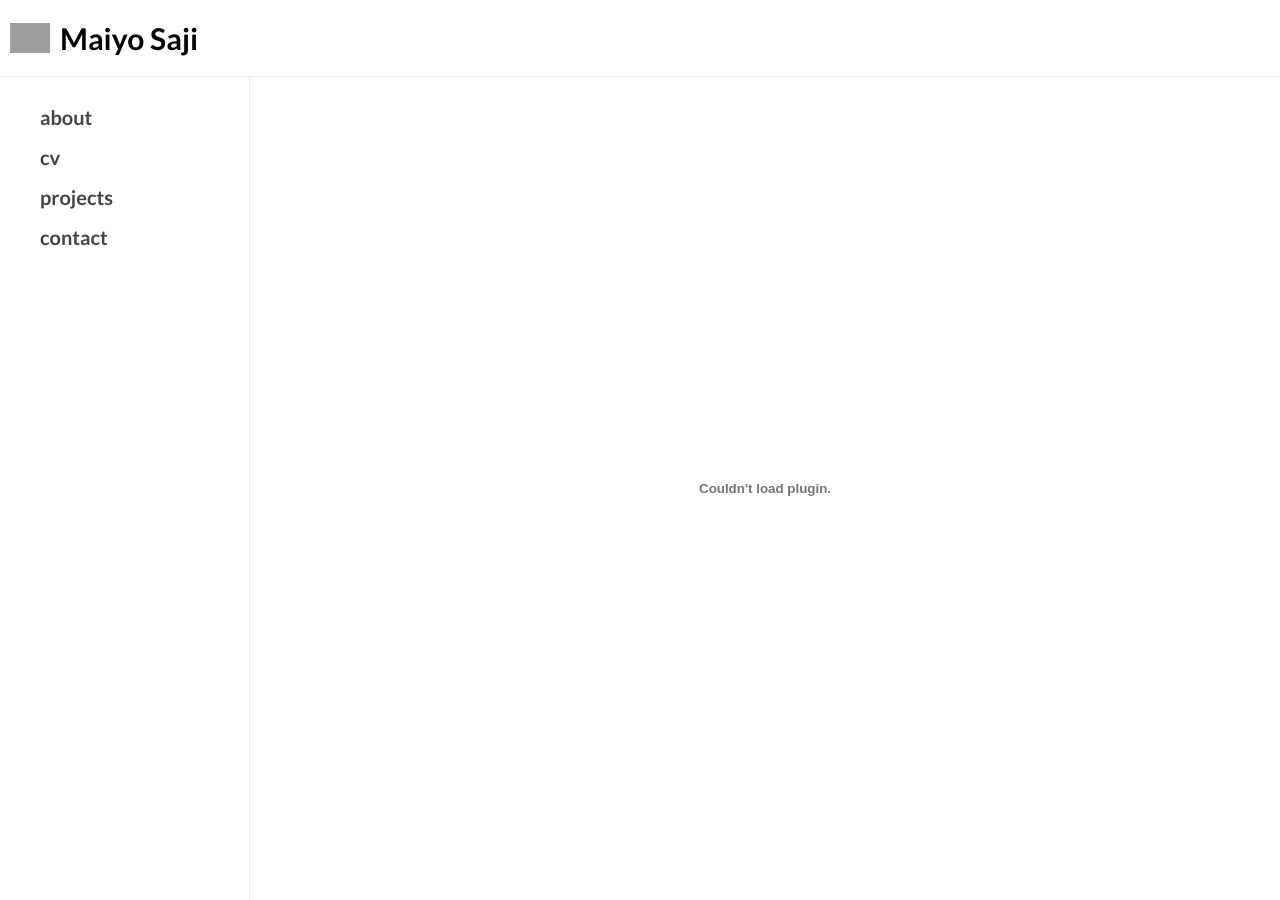
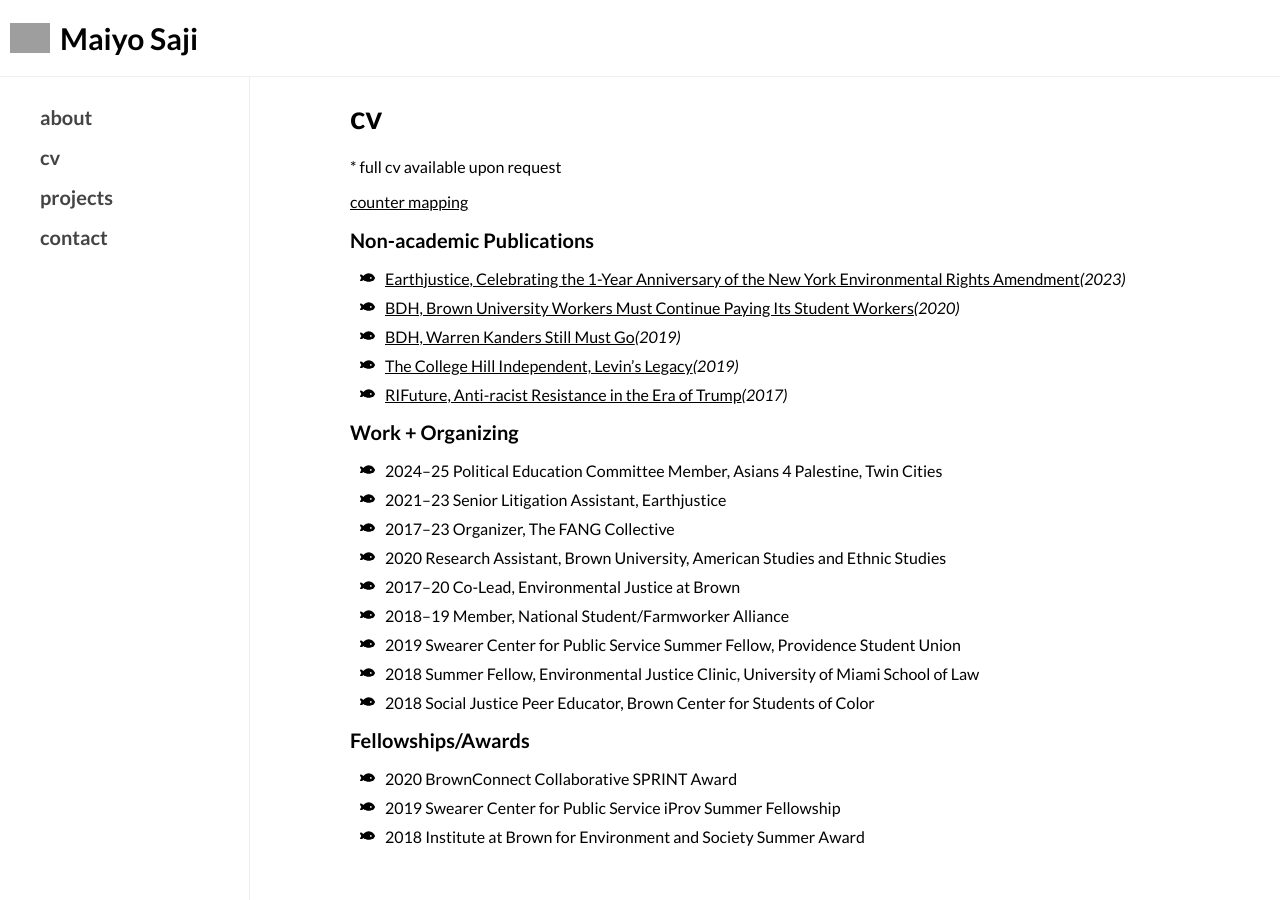
Before and after one commit to msaji69/msaji69.github.io, a Jekyll site: the page built from cv.md, in a window 1280 px wide. Built offline with Jekyll 4.4.1, drawn with Linux system fonts in a browser that asks for light colours; grey boxes are pictures that could not be loaded.

Commit message:
update cv and contact pages

```diff
--- a/_layouts/default.html
+++ b/_layouts/default.html
@@ -18,7 +18,7 @@
     {% include header.html %}
     <div class="sidebar-content-wrap">
       {% include sidebar.html %}
-      <div class="content-body">
+      <div class="content-body {% if page.body_class %}{{ page.body_class }}{% endif %}">
         {{ content }}
       </div>
     </div>
--- a/_sass/main.scss
+++ b/_sass/main.scss
@@ -91,4 +91,46 @@
   h1 {
     margin-top: 0;
   }
+
+  h2 {
+    font-size: 2rem;
+  }
+
+  ul {
+    list-style: none;
+    padding-left: 1rem;
+
+    li {
+      display: flex;
+      align-items: center;
+      margin-bottom: 1rem;
+
+      &:last-child {
+        margin-bottom: 0;
+      }
+
+      &::before {
+        content: '';
+        display: inline-block;
+        margin-right: 1rem;
+        width: 1.5rem;
+        height: 1.5rem;
+        background-image: url('/assets/icons/fish.svg');
+      }
+    }
+  }
 }
+
+.contact-me {
+  p {
+    display: flex;
+    align-items: center;
+    font-size: 1.6rem;
+    font-weight: bold;
+
+    img {
+      width: 2rem;
+      margin-right: 1rem;
+    }
+  }
+}
--- a/cv.html
+++ /dev/null
@@ -1,9 +0,0 @@
----
-title: Maiyo Saji - cv
----
-<object
-  data="https://www.w3docs.com/uploads/media/default/0001/01/540cb75550adf33f281f29132dddd14fded85bfc.pdf"
-  type="application/pdf"
-  width="100%"
-  height="100%">
-</object>
--- /dev/null
+++ b/cv.md
@@ -0,0 +1,35 @@
+---
+title: Maiyo Saji - cv
+---
+
+# cv
+
+\* full cv available upon request
+
+[counter mapping](https://storymaps.arcgis.com/stories/786a1200ba6c4a0b8150ead55fa82fda)
+
+## Non-academic Publications
+
+- [Earthjustice, Celebrating the 1-Year Anniversary of the New York Environmental Rights Amendment](https://earthjustice.org/experts/maiyo-saji/celebrating-the-1-year-anniversary-of-the-new-york-environmental-rights-amendment) _(2023)_
+- [BDH, Brown University Workers Must Continue Paying Its Student Workers](https://www.browndailyherald.com/2020/03/23/oke-20-saji-20-brown-university-must-continue-paying-student-workers/) _(2020)_
+- [BDH, Warren Kanders Still Must Go](https://www.browndailyherald.com/article/2019/09/duncan-16-borgonjon-14-bustos-16-wolff-landau-20-niculescu-20-and-saji-20-warren-kanders-still-must-go) _(2019)_
+- [The College Hill Independent, Levin's Legacy](https://www.theindy.org/article/1810) _(2019)_
+- [RIFuture, Anti-racist Resistance in the Era of Trump](https://web.archive.org/web/20171024062045/http://www.rifuture.org/anti-racist-resistance-in-the-era-of-trump/) _(2017)_
+
+## Work + Organizing
+
+- 2024–25 Political Education Committee Member, Asians 4 Palestine, Twin Cities
+- 2021–23 Senior Litigation Assistant, Earthjustice
+- 2017–23 Organizer, The FANG Collective
+- 2020 Research Assistant, Brown University, American Studies and Ethnic Studies
+- 2017–20 Co-Lead, Environmental Justice at Brown
+- 2018–19 Member, National Student/Farmworker Alliance
+- 2019 Swearer Center for Public Service Summer Fellow, Providence Student Union
+- 2018 Summer Fellow, Environmental Justice Clinic, University of Miami School of Law
+- 2018 Social Justice Peer Educator, Brown Center for Students of Color
+
+## Fellowships/Awards
+
+- 2020 BrownConnect Collaborative SPRINT Award
+- 2019 Swearer Center for Public Service iProv Summer Fellowship
+- 2018 Institute at Brown for Environment and Society Summer Award
```
Also changed, not shown: contact.md (+11 -4 lines), assets/icons/fish.svg (added), assets/icons/instagram.svg (added), assets/icons/linkedin.svg (added), assets/icons/mail.svg (added).
